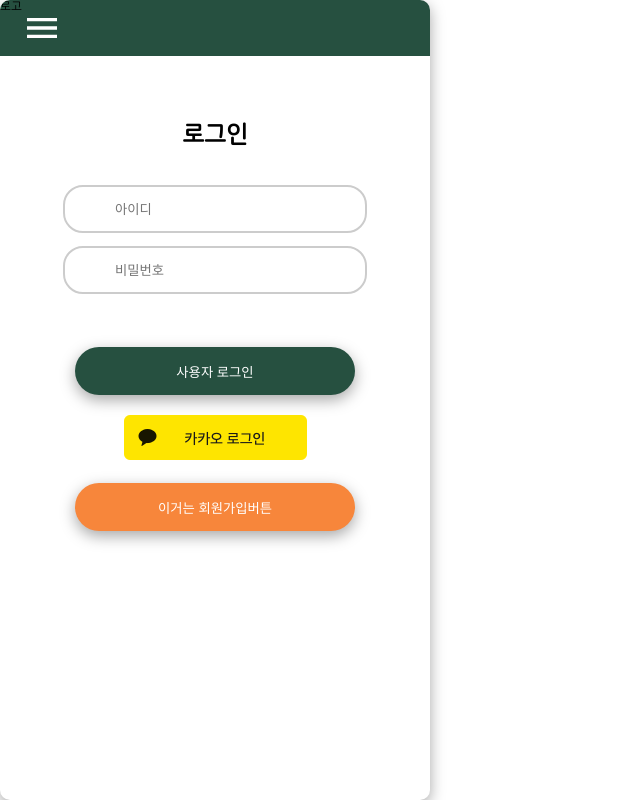
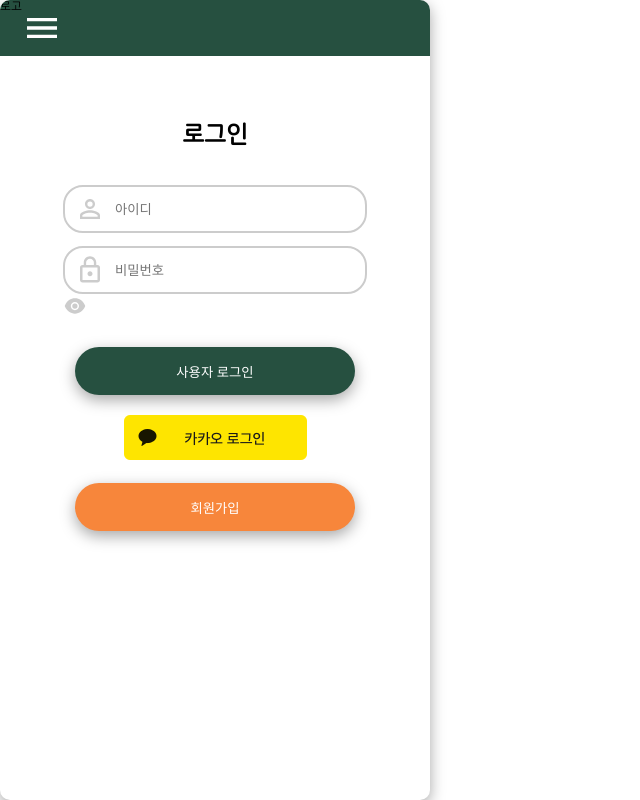
Before and after one commit to FARM-COME-US/FARM-COME-US, a React (Create React App) app in the folder front/farm-come-us/: page /login in a window 1280 px wide. Shown: the whole page, without its empty margins (0-640 px from the left). Built offline with nearby package versions, Linux system fonts and the light colour scheme; grey boxes are pictures that could not be loaded.

Commit message:
feat : 로그인 유효성검사 로직 추가, 에러 발생시 흔들리는 애니메이션 추가

```diff
--- a/front/farm-come-us/src/pages/Login.js
+++ b/front/farm-come-us/src/pages/Login.js
@@ -2,6 +2,7 @@ import React, { useState, useEffect } from "react";
 import { useDispatch } from "react-redux";
 import { useNavigate } from "react-router-dom";
 import { MdPermIdentity, MdLockOutline } from "react-icons/md";
+import { AiFillEye, AiFillEyeInvisible } from "react-icons/ai";
 import jwt_decode from "jwt-decode";
 import axios from "axios";
 
@@ -16,11 +17,15 @@ function Login() {
   const dispatch = useDispatch();
   const [username, setUsername] = useState("");
   const [password, setPassword] = useState("");
+
+  const [showPassword, setShowPassword] = useState(false);
+  const [isError, setIsError] = useState(false);
+  const [errMessage, setErrMessage] = useState("");
   const navigate = useNavigate();
 
   const loginHandler = async () => {
     try {
-      const response = await axios.post("Backend/request/login", {
+      const response = await axios.post("Backend/member/login", {
         username: username,
         password: password,
       });
@@ -38,6 +43,12 @@ function Login() {
         //수정필요. 작동하는지 확인이 필요함. 세션에 저장하는거라서 이 부분이 필요 없다. 이 로직으로 끝낼거면..
       );
     } catch (err) {
+      setIsError(true); // 수정필요. 이부분 괜찮은지 확인필요함.
+      setErrMessage("입력 정보를 확인해주세요.");
+      setTimeout(() => {
+        setIsError(false);
+        setErrMessage("");
+      }, 500);
       console.log(err);
     }
   };
@@ -52,9 +63,9 @@ function Login() {
     );
 
     console.log({ username: username, password: password });
-    alert(
-      "이렇게 하지말고 밑 오른쪽에 오류를 알려주는걸 흔들면서 넣어줘야지. 수정필요"
-    );
+    // alert(
+    //   "이렇게 하지말고 밑 오른쪽에 오류를 알려주는걸 흔들면서 넣어줘야지. 수정필요"
+    // );
   };
   return (
     <div className={classes.screen}>
@@ -66,17 +77,23 @@ function Login() {
         {/* <label htmlFor="id">
           <MdPermIdentity />
         </label> 😀라벨 일단 제거 */}
-
+        <div className={isError ? classes.vibration : ""}>
+          <MdPermIdentity className={classes.icon} />
           <input
-          className={classes.inputbar}
+            className={`${classes.inputbar}`}
             placeholder="아이디"
             onChange={(e) => {
               setUsername(e.target.value);
             }}
             id="username"
           />
+        </div>
         <br />
         {/* <label htmlFor="password">PW: </label>😀라벨 일단 제거 */}
+
+        <div>
+          <div className={isError ? classes.vibration : ""}>
+            <MdLockOutline className={classes.icon} />
             <input
               className={classes.inputbar}
               placeholder="비밀번호"
@@ -84,7 +101,31 @@ function Login() {
                 setPassword(e.target.value);
               }}
               id="password"
+              type={showPassword ? "text" : "password"}
             />
+            {showPassword ? (
+              <AiFillEyeInvisible
+                className={classes.smallicon}
+                onClick={() => {
+                  setShowPassword(!showPassword);
+                }}
+              />
+            ) : (
+              <AiFillEye
+                className={classes.smallicon}
+                onClick={() => {
+                  setShowPassword(!showPassword);
+                }}
+              />
+            )}
+          </div>
+          {isError && (
+            <span className={`${errMessage ? classes.errMessage : ""}`}>
+              {errMessage}
+            </span>
+          )}
+        </div>
+
         <br />
 
         <div className={classes.marginSpacing}>
@@ -93,17 +134,16 @@ function Login() {
           </Button>
         </div>
       </form>
-      {/* 로그인버튼. 아직 어떤 인자를 넣어서 비동기 요청 보낼지 안정함. 연결된 userSlice도 수정필요 */}
       <div className={classes.marginSpacing}>
         <KakaoLogin />
       </div>
       <Button
-        className={classes.loginButton} //이거 색깔 왜 안먹지? 수정필요
+        className={classes.loginButton}
         onClick={() => {
           navigate("/sign-up");
         }}
       >
-        이거는 회원가입버튼
+        회원가입
       </Button>
     </div>
   );
--- a/front/farm-come-us/src/pages/SignUp.js
+++ b/front/farm-come-us/src/pages/SignUp.js
@@ -2,7 +2,6 @@ import React, { useState, useCallback } from "react";
 import { useNavigate } from "react-router-dom";
 import classes from "./style/SignUp.module.scss";
 import DaumPostcodeEmbed from "react-daum-postcode";
-import Backdrop from "../components/common/Backdrop";
 import {
   MdPermIdentity,
   MdEmail,
@@ -14,14 +13,14 @@ import {
 import axios from "axios";
 
 const SignUp = () => {
-  const REGISTER_USERS_URL = "http://signupURL/member/join";
+  const REGISTER_USERS_URL = "http://Backend" + "/member/join";
 
   const [openModal, setOpenModal] = useState(false);
   //이름, 닉네임, 전화번호, 비밀번호, 비밀번호 확인, 주소, 상세주소(얘는 유효성검사 안함. 주택이면 없으니까.), 우편번호(주소 들어오면 있는거니까 얘도 유효성X)
   //이름, 이메일, 비밀번호, 비밀번호 확인
   const [id, setId] = useState("");
   const [email, setEmail] = useState("");
-  const [nickname, setNickname] = useState("");
+  // const [nickname, setNickname] = useState("");
   const [tel, setTel] = useState("");
   const [password, setPassword] = useState("");
   const [passwordConfirm, setPasswordConfirm] = useState("");
@@ -47,6 +46,8 @@ const SignUp = () => {
   const [isPasswordConfirm, setIsPasswordConfirm] = useState(false);
   const [isRoadAddress, setIsRoadAddress] = useState(false);
   const navigate = useNavigate();
+
+  let nickname = ""; //랜덤 넣어서 뿌려주는거 필요
 
   // 회원가입 정보 날리는 함수
   const submitHandler = async (e) => {
--- a/front/farm-come-us/src/pages/style/Login.module.scss
+++ b/front/farm-come-us/src/pages/style/Login.module.scss
@@ -83,6 +83,40 @@
   font-size: 30px;
 }
 
+.smallicon {
+  // margin-top: 9px;
+  // right: 12px;
+  color: #ccc;
+  position: absolute;
+  font-size: 24px;
+}
+
 .marginSpacing {
   margin-top: 20px;
 }
+
+.vibration {
+  animation: vibration 0.07s infinite;
+  color: red;
+}
+
+@keyframes vibration {
+  from {
+    transform: rotate(1deg);
+  }
+  to {
+    transform: rotate(-1deg);
+  }
+}
+
+// 수정 필요 -> 색깔 빨간색으로 변하게 하고 싶은데 안되네?, 눈가리는거 왜 password안에 안들어가나?
+
+.errMessage {
+  position: absolute;
+  margin-top: 1px;
+  color: red;
+  letter-spacing: 0px;
+  // right: 0px;
+  // margin-right: 50%;
+  text-align: right;
+}
```
Lines whose indentation alone changed are shown as unchanged.
